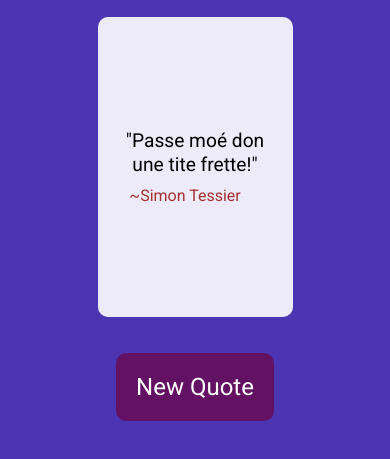
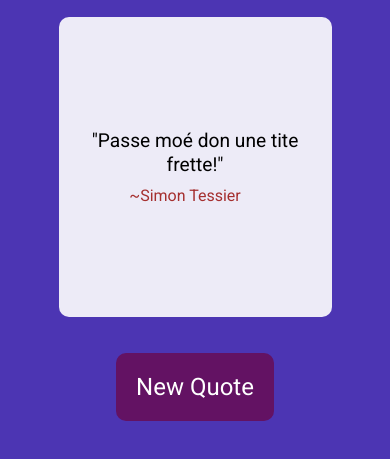
Before and after one commit to WrinkledDev/random-quote-generator, a plain HTML site: page index.html in a window 390 px wide. Shown: the part 241-700 px from the top of the page. Drawn offline with Linux system fonts and the light colour scheme.

Commit message:
Enhanced width on below 600px.

```diff
--- a/style.css
+++ b/style.css
@@ -78,6 +78,10 @@ button:hover {
     font-size: 1.5em;
   }
 
+  .quote-box {
+    width: 70%;
+  }
+
   #text {
     text-align: center;
     font-size: 1.2em;
```
